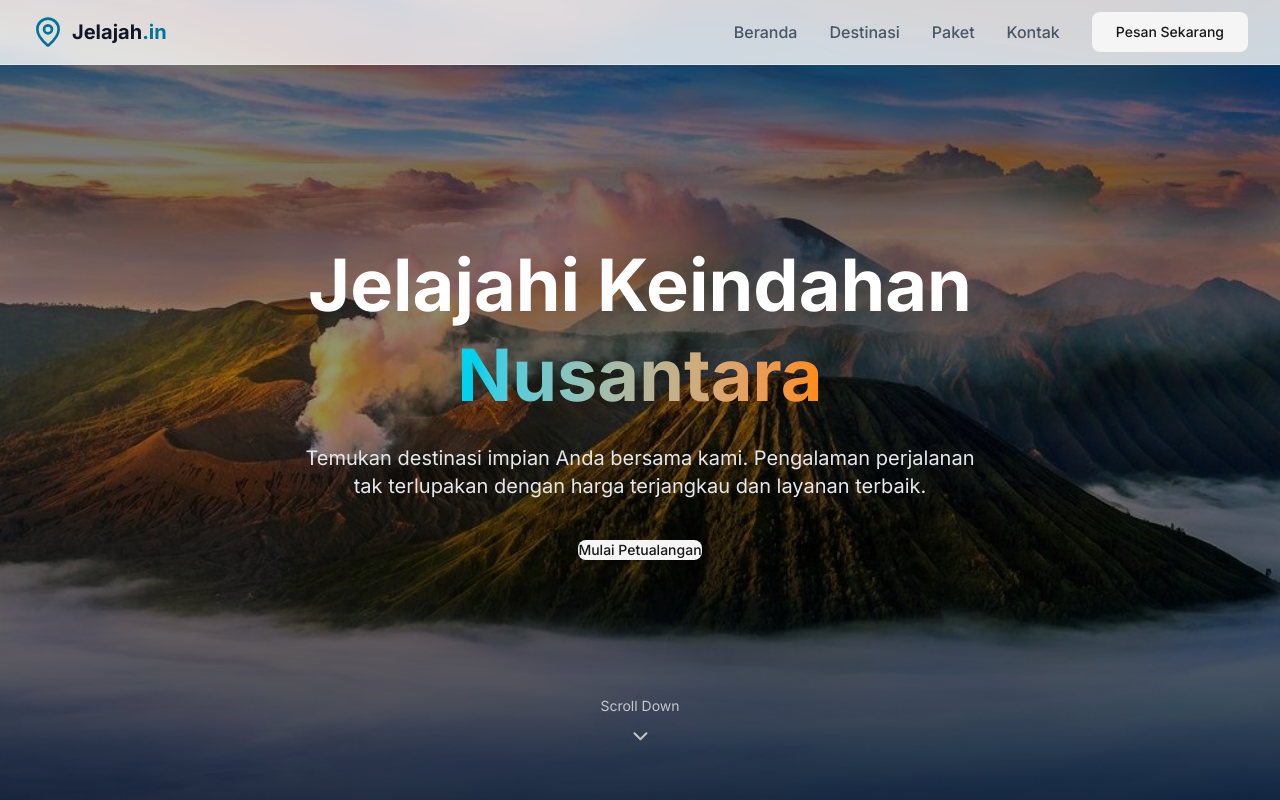
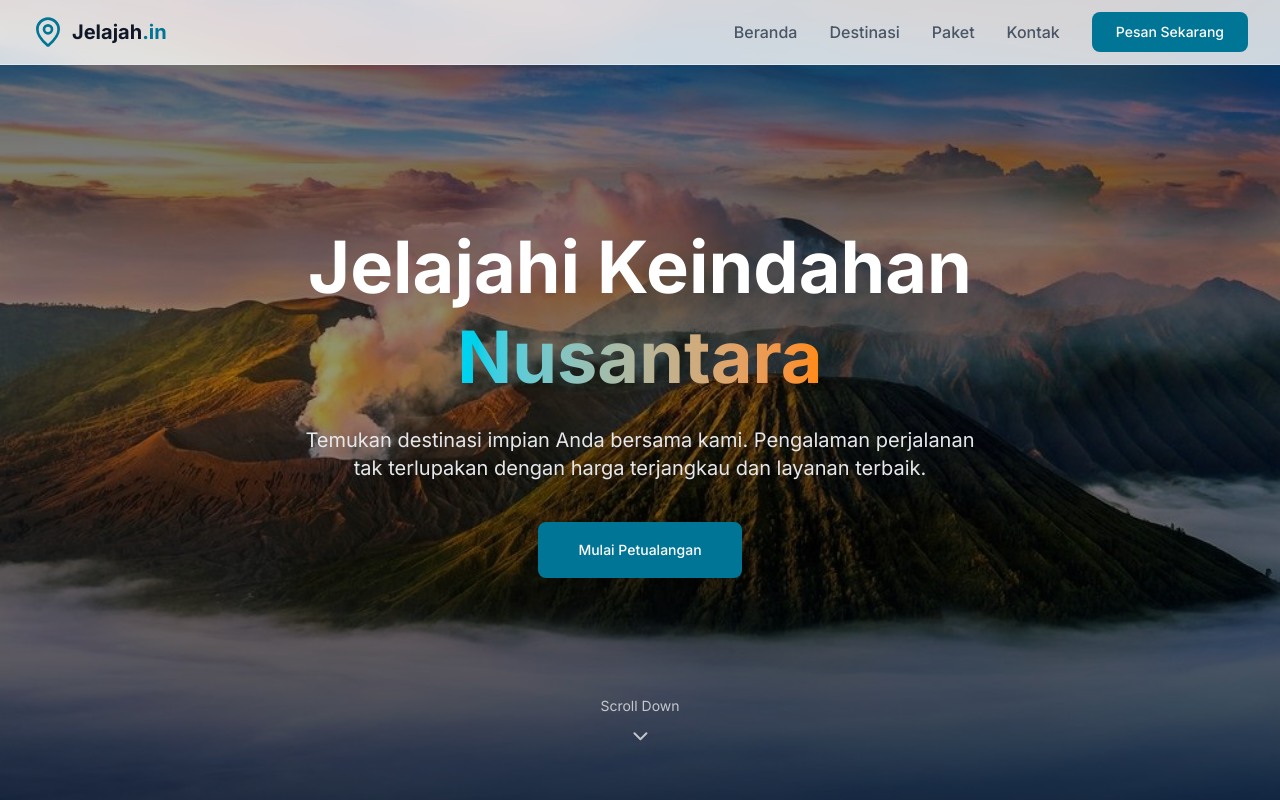
Before and after one commit to HafidzThufail22/Jelajah-in, a React (Vite) app: page / in a window 1280 px wide. Shown: the top 800 px of the page. Built offline with nearby package versions, Linux system fonts and the light colour scheme.

Commit message:
add a new button variant and button size

```diff
--- a/src/components/ui/Button.jsx
+++ b/src/components/ui/Button.jsx
@@ -15,7 +15,7 @@ const buttonVariants = cva(
         outline:
           "border bg-background shadow-xs hover:bg-accent hover:text-accent-foreground dark:bg-input/30 dark:border-input dark:hover:bg-input/50",
         secondary:
-          "bg-secondary text-secondary-foreground hover:bg-secondary/80",
+          "bg-cyan-700 text-white hover:bg-cyan-700/80",
         ghost:
           "hover:bg-accent hover:text-accent-foreground dark:hover:bg-accent/50",
         link: "text-primary underline-offset-4 hover:underline",
@@ -24,6 +24,7 @@ const buttonVariants = cva(
         default: "h-9 px-4 py-2 has-[>svg]:px-3",
         sm: "h-8 rounded-md gap-1.5 px-3 has-[>svg]:px-2.5",
         lg: "h-10 rounded-md px-6 has-[>svg]:px-4",
+        xl: "h-14 rounded-md px-10 has-[>svg]:px-4",
         icon: "size-9",
         "icon-sm": "size-8",
         "icon-lg": "size-10",
```
